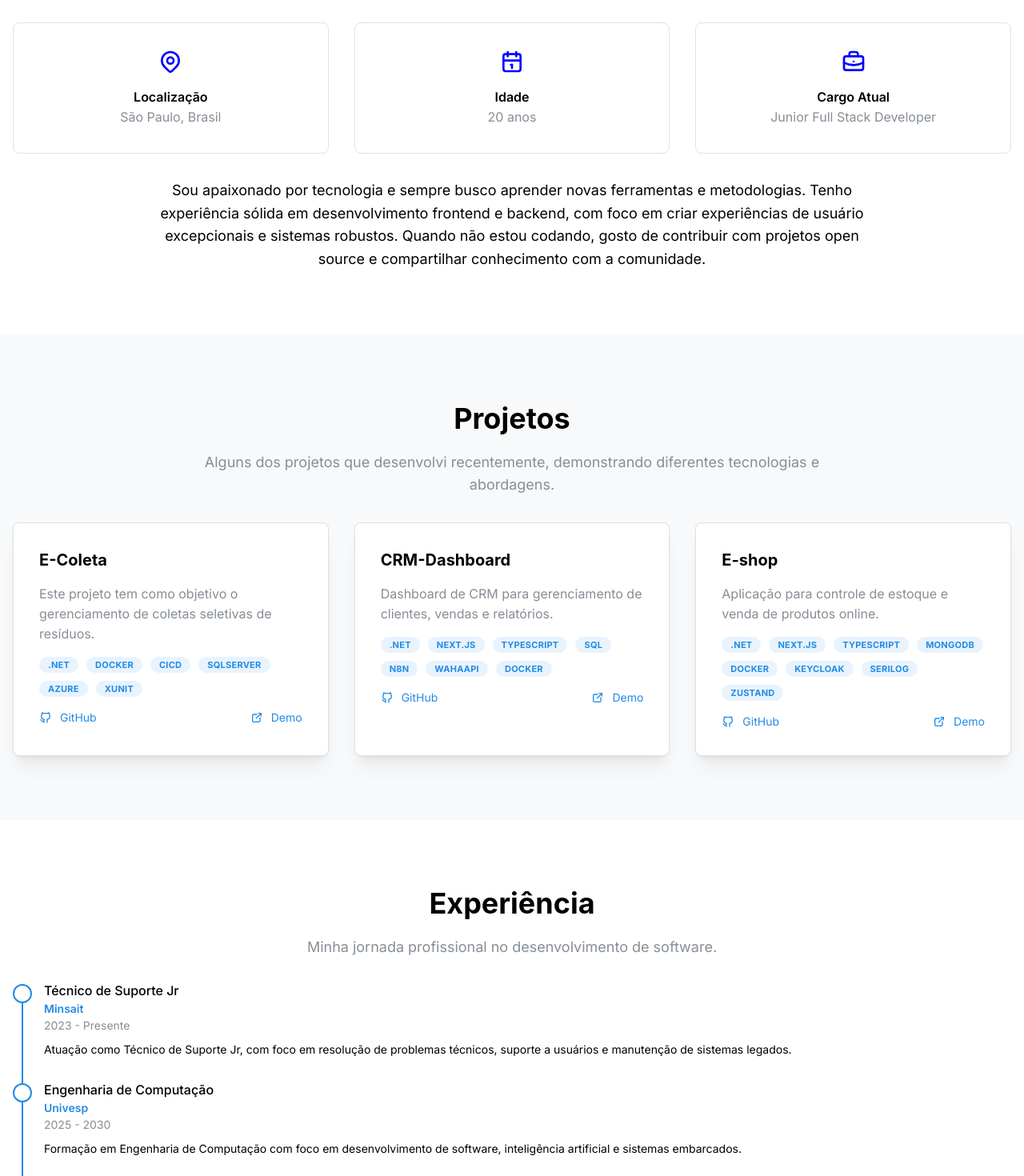
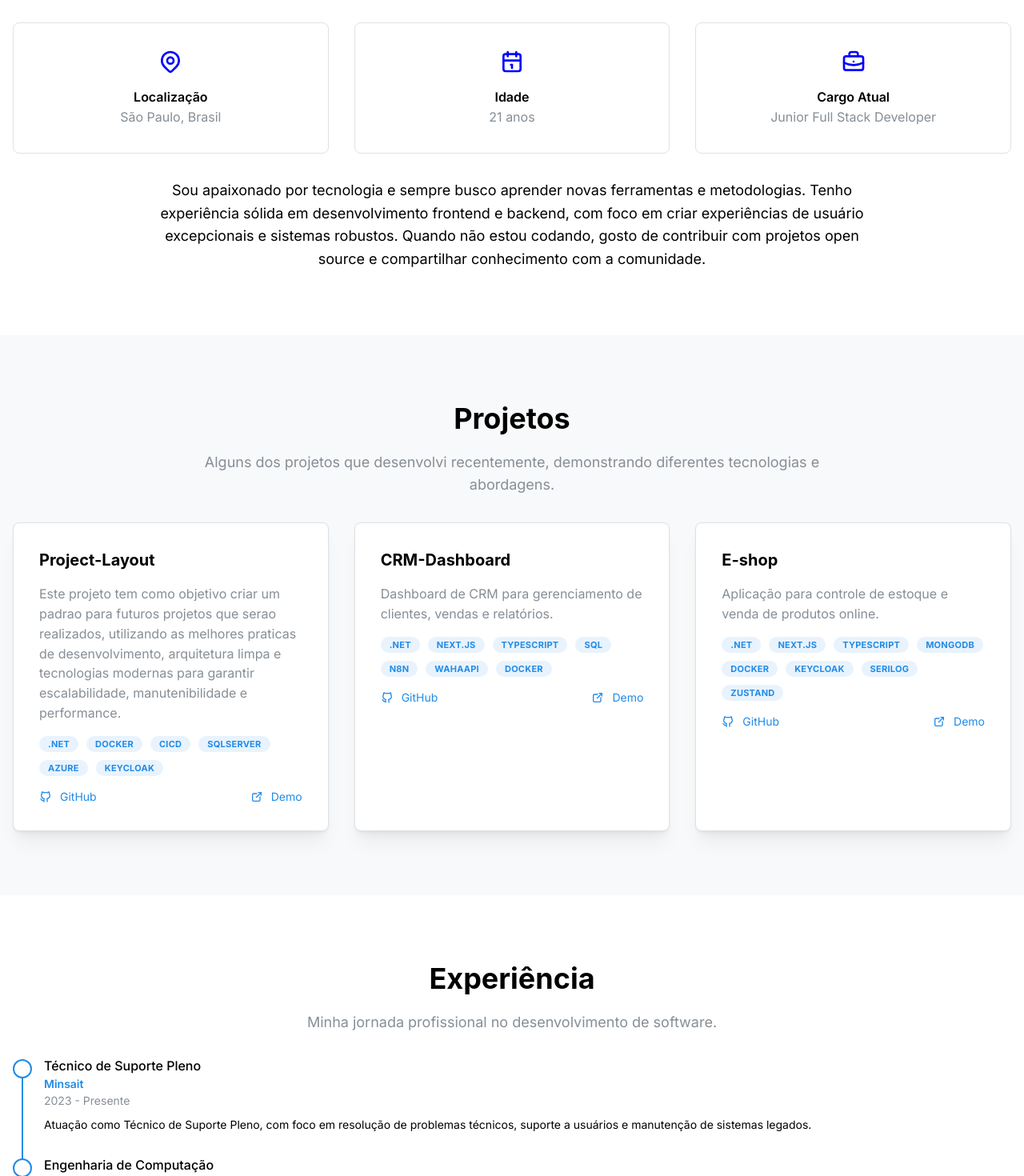
Before and after one commit to LucasAzevedoS/Portfolio, a Next.js app: page / in a window 1280 px wide. Shown: the part 880-2350 px from the top of the page at 80% size. Built offline with nearby package versions, Linux system fonts and the light colour scheme.

Commit message:
feat: Implementado modificacoes de carreira, idade e cargo

```diff
--- a/components/portfolio.tsx
+++ b/components/portfolio.tsx
@@ -77,10 +77,10 @@ export default function Portfolio() {
 
   const projects = [
     {
-      title: "E-Coleta",
+      title: "Project-Layout",
       description:
-        "Este projeto tem como objetivo o gerenciamento de coletas seletivas de resíduos.",
-      technologies: [".NET", "Docker", "CICD", "SQLServer", "Azure", "Xunit"],
+        "Este projeto tem como objetivo criar um padrao para futuros projetos que serao realizados, utilizando as melhores praticas de desenvolvimento, arquitetura limpa e tecnologias modernas para garantir escalabilidade, manutenibilidade e performance.",
+      technologies: [".NET", "Docker", "CICD", "SQLServer", "Azure", "Keycloak"],
       github: "https://github.com/LucasAzevedoS/CiCdDotNet",
       demo: "https://demo.com",
     },
@@ -102,11 +102,11 @@ export default function Portfolio() {
 
   const experiences = [
     {
-      title: "Técnico de Suporte Jr",
+      title: "Técnico de Suporte Pleno",
       company: "Minsait",
       period: "2023 - Presente",
       description:
-        "Atuação como Técnico de Suporte Jr, com foco em resolução de problemas técnicos, suporte a usuários e manutenção de sistemas legados.",
+        "Atuação como Técnico de Suporte Pleno, com foco em resolução de problemas técnicos, suporte a usuários e manutenção de sistemas legados.",
     },
     {
       title: "Engenharia de Computação",
@@ -268,7 +268,7 @@ export default function Portfolio() {
                         Idade
                       </Text>
                       <Text c="dimmed" ta="center">
-                        20 anos
+                        21 anos
                       </Text>
                     </div>
                   </Stack>
```
